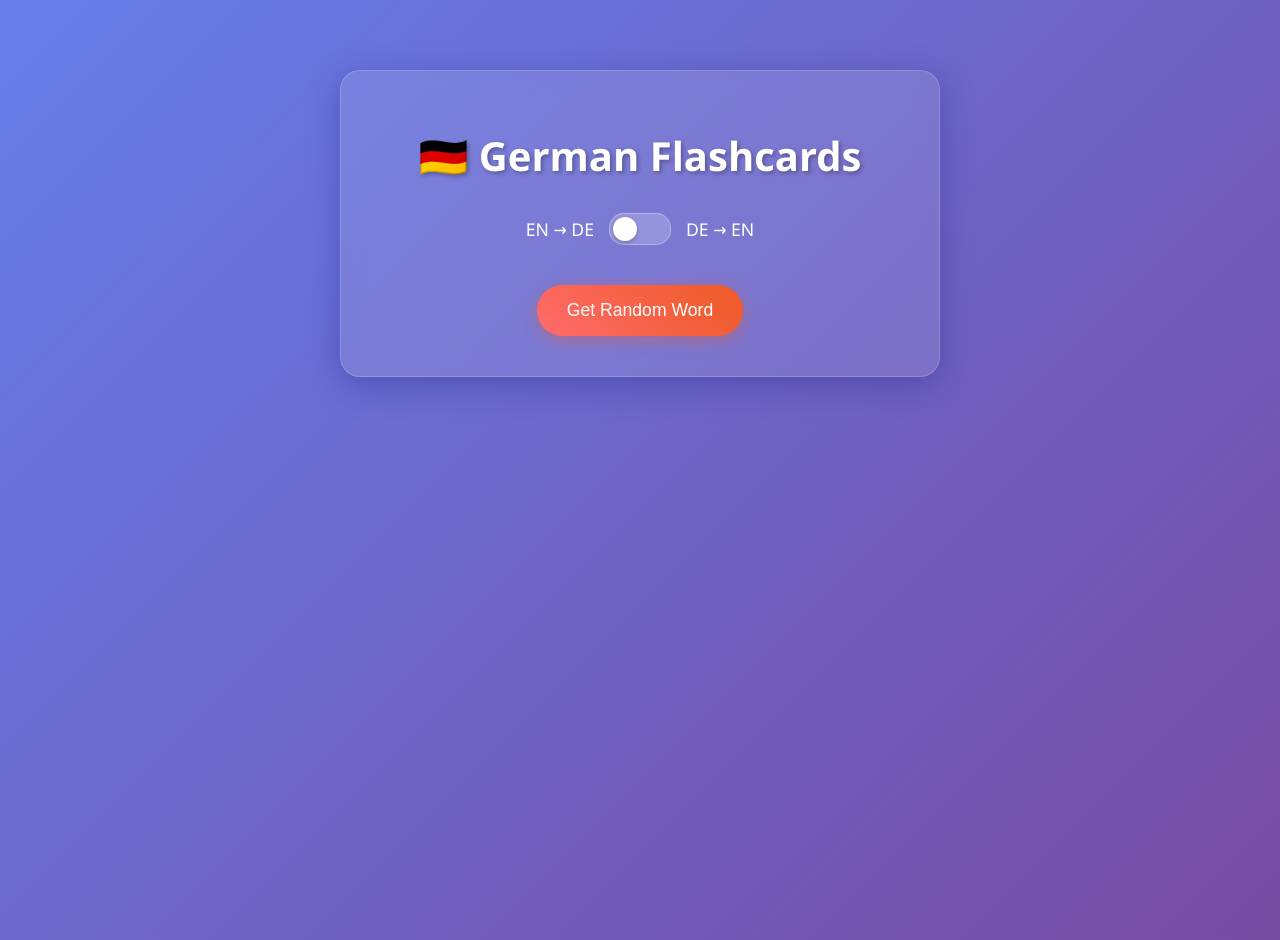
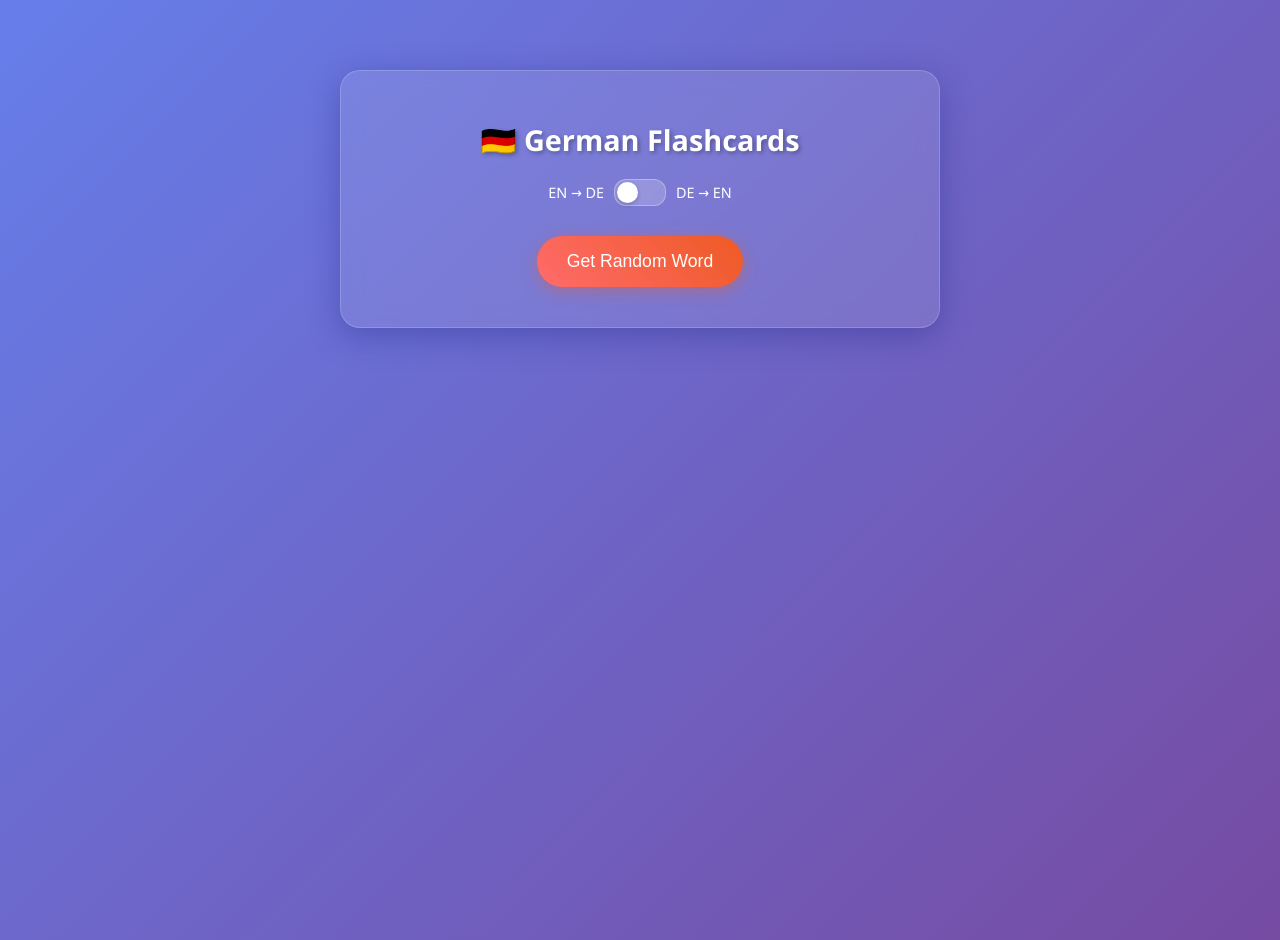
Before and after one commit to NicoPHR/Flash-card-site, a plain HTML site: page index.html in a window 1280 px wide. Drawn offline with Linux system fonts and the light colour scheme.

Commit message:
made titles smaller

```diff
--- a/index.html
+++ b/index.html
@@ -26,30 +26,30 @@
         }
 
         h1 {
-            margin-bottom: 30px;
-            font-size: 2.5rem;
+            margin-bottom: 20px;
+            font-size: 1.8rem;
             text-shadow: 2px 2px 4px rgba(0,0,0,0.3);
         }
 
         .toggle-container {
-            margin-bottom: 30px;
+            margin-bottom: 20px;
             display: flex;
             align-items: center;
             justify-content: center;
-            gap: 15px;
+            gap: 10px;
         }
 
         .toggle-label {
-            font-size: 1.1rem;
+            font-size: 0.9rem;
             font-weight: 500;
         }
 
         .toggle-switch {
             position: relative;
-            width: 60px;
-            height: 30px;
+            width: 50px;
+            height: 25px;
             background: rgba(255, 255, 255, 0.2);
-            border-radius: 15px;
+            border-radius: 12px;
             cursor: pointer;
             transition: all 0.3s ease;
             border: 1px solid rgba(255, 255, 255, 0.3);
@@ -61,10 +61,10 @@
 
         .toggle-slider {
             position: absolute;
-            top: 3px;
-            left: 3px;
-            width: 24px;
-            height: 24px;
+            top: 2px;
+            left: 2px;
+            width: 21px;
+            height: 21px;
             background: white;
             border-radius: 50%;
             transition: all 0.3s ease;
@@ -72,7 +72,7 @@
         }
 
         .toggle-switch.active .toggle-slider {
-            transform: translateX(30px);
+            transform: translateX(25px);
         }
 
         button {
@@ -163,13 +163,13 @@
         }
 
         .language-label {
-            font-size: 0.9rem;
+            font-size: 0.8rem;
             opacity: 0.8;
             margin-bottom: 5px;
         }
 
         .word {
-            font-size: 1.8rem;
+            font-size: 1.5rem;
             font-weight: bold;
             text-shadow: 1px 1px 2px rgba(0,0,0,0.3);
         }
```
